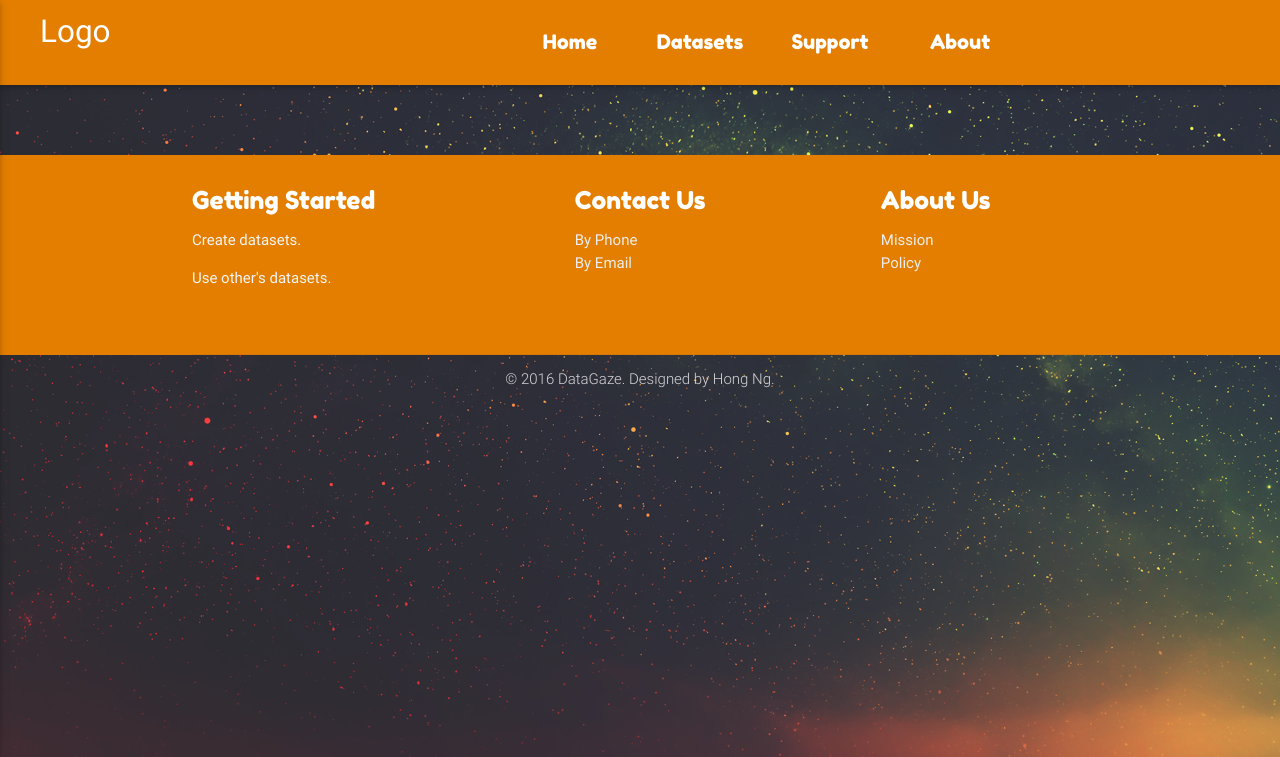
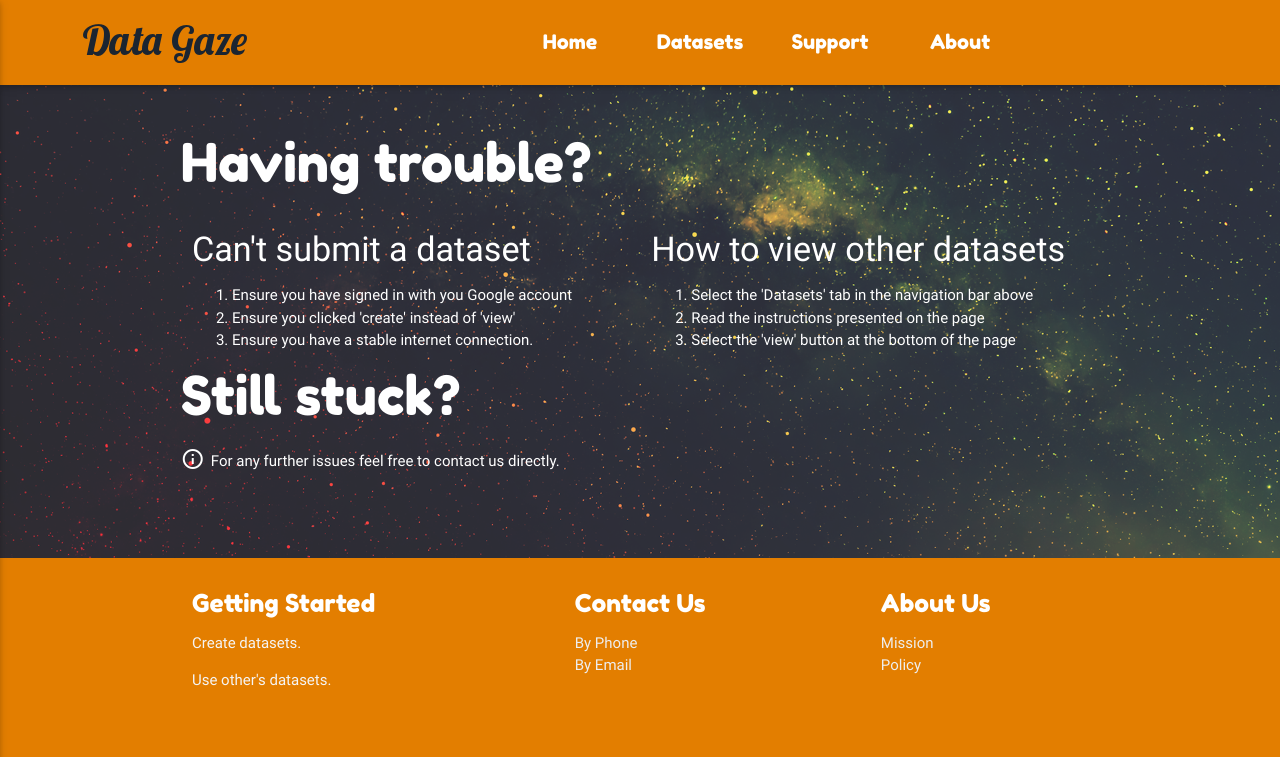
Before and after one commit to wuhyn/DataGaze, a PHP site: page /support.php in a window 1280 px wide. Shown: the top 757 px of the page. Run offline with PHP 8.4, Linux system fonts and the light colour scheme; some libraries are stand-ins or nearby versions.

Commit message:
Updated view page and logo

```diff
--- a/1-header.php
+++ b/1-header.php
@@ -11,5 +11,7 @@
 		<link href="https://fonts.googleapis.com/css?family=Fredoka+One" rel="stylesheet">
 		<!--Personal CSS import-->
 		<link rel="stylesheet" href="css/styles.css">
+		<!--Favicon-->
+		<link rel="icon" href="images/favicon.png" type="images/png">
 		<!--Google API import-->
 	  <meta name="google-signin-client_id" content="548107118361-5i5qb53t0jk30avq5cpaga38ajof4ku1.apps.googleusercontent.com">
--- a/css/styles.css
+++ b/css/styles.css
@@ -158,12 +158,21 @@ form{
 
 }
 
+.view-dataset-tr th{
+  font-size:20px;
+}
+
+.view-dataset-category-th{
+  width:200px;
+}
+
 .view-dataset{
   margin-top:50px;
 }
 
 .view-dataset-title{
   width:200px;
+  font-weight: bold;
 }
 
 .view-dataset-title a{
--- a/data/data-header.php
+++ b/data/data-header.php
@@ -11,5 +11,7 @@
 		<link href="https://fonts.googleapis.com/css?family=Fredoka+One" rel="stylesheet">
 		<!--Personal CSS import-->
 		<link rel="stylesheet" href="../css/styles.css">
+		<!--Favicon-->
+		<link rel="icon" href="../images/favicon.png" type="images/png">
 		<!--Google API import-->
 	  <meta name="google-signin-client_id" content="548107118361-5i5qb53t0jk30avq5cpaga38ajof4ku1.apps.googleusercontent.com">
--- a/data/data-nav.php
+++ b/data/data-nav.php
@@ -8,7 +8,8 @@
 
 		<nav>
 		    <div class="nav-wrapper">
-		      <a href="#!" class="brand-logo left	">Logo</a>
+					<img src="../images/logo.png" alt="logo" class="brand-logo left" draggable="false">
+
 
 		      <a href="#mobile" data-activates="mobile" class="button-collapse"><i class="material-icons">menu</i></a>
 		      <ul class="navMaster right hide-on-med-and-down">
--- a/nav.php
+++ b/nav.php
@@ -8,7 +8,8 @@
 
 		<nav>
 		    <div class="nav-wrapper">
-		      <a href="#!" class="brand-logo left	">Logo</a>
+					<img src="images/logo.png" alt="logo" class="brand-logo left" draggable="false">
+
 
 		      <a href="#mobile" data-activates="mobile" class="button-collapse"><i class="material-icons">menu</i></a>
 		      <ul class="navMaster right hide-on-med-and-down">
--- a/support.php
+++ b/support.php
@@ -9,6 +9,40 @@
 	require_once('nav.php');
 ?>
 
+<!--Support tips for website utilisation.-->
+	    <div class="container">
+	        <br>
+	        <div class="row dataset-instruction-style">
+	            <h2 class="text-center">Having trouble?</h2>
+
+	            <div class="col m6">
+	                <h4>Can't submit a dataset</h4>
+	                <ol>
+	                    <li>Ensure you have signed in with you Google account</li>
+	                    <li>Ensure you clicked 'create' instead of 'view'</li>
+	                    <li>Ensure you have a stable internet connection.</li>
+	                </ol>
+
+	            </div>
+
+	            <div class="col m6">
+	                <h4>How to view other datasets</h4>
+	                <ol>
+	                    <li>Select the 'Datasets' tab in the navigation bar above</li>
+	                    <li>Read the instructions presented on the page</li>
+	                    <li>Select the 'view' button at the bottom of the page</li>
+	                </ol>
+	            </div>
+
+							<div>
+								<h2>Still stuck?</h2>
+								<i class="material-icons">info_outline</i>
+								<p class="inform-signin">For any further issues feel free to contact us directly.</p>
+							</div>
+
+	        </div><!--Row-->
+	    </div><!--Container-->
+
 <!--Footer content-->
 <?php
 	require_once('2-footer.php');
--- a/userInfo.php
+++ b/userInfo.php
@@ -19,9 +19,9 @@
               <p>There are links for help and troubleshooting below.</p>
             </div>
             <div class="card-action">
-              <a href="#">Datasets</a>
-              <a href="#">Help</a>
-              <a href="#">Log Out</a>
+              <a href="dataset.php">Datasets</a>
+              <a href="support.php">Help</a>
+              <a onclick="signOut();" href="#">Log Out</a>
             </div>
 
         </div>
```
Also changed, not shown: about.php (+26 -0 lines), data/create.php (+4 -4 lines), data/view.php (+10 -1 lines), images/favicon.png (added), images/logo.png (added).
